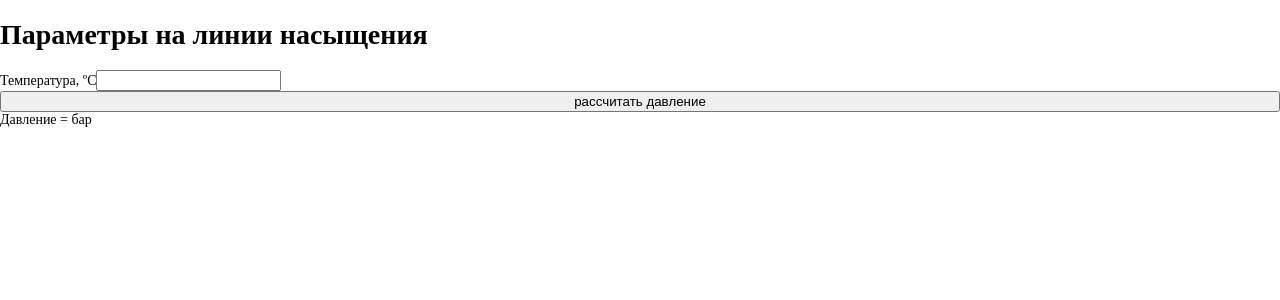
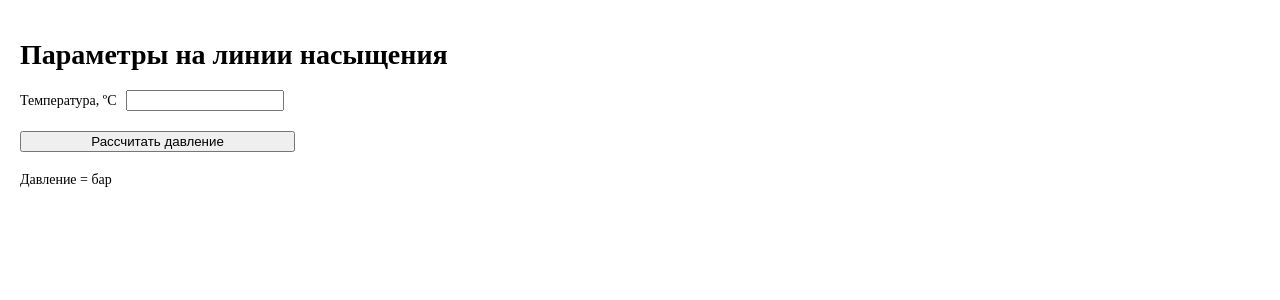
Before and after one commit to aleksey-ilin/ENEKcalc, a React app: page / in a window 1280 px wide. Shown: the top 300 px of the page. Built offline with nearby package versions, Linux system fonts and the light colour scheme.

Commit message:
edit html, css

```diff
--- a/src/components/App.jsx
+++ b/src/components/App.jsx
@@ -13,19 +13,19 @@ const App = () => {
   };
 
   return (
-    <div className={styles.root}>
+    <main className={styles.root}>
       <h1>Параметры на линии насыщения</h1>
       <label htmlFor="temperature">
         Температура, &ordm;С
         <input type="number" id="temperature" onChange={e => setTemperature(e.target.value)} />
       </label>
-      <button type="button" onClick={getPressure}>рассчитать давление</button>
+      <button type="button" onClick={getPressure}>Рассчитать давление</button>
       <p>
         {'Давление = '}
         {pressure}
         {' бар'}
       </p>
-    </div>
+    </main>
   );
 };
 
--- a/src/components/App.scss
+++ b/src/components/App.scss
@@ -1,4 +1,19 @@
 .root {
   display: flex;
   flex-direction: column;
+  padding: 20px;
+
+  label {
+    margin-bottom: 20px;
+
+    input {
+      width: 150px;
+      margin-left: 10px;
+    }
+  }
+
+  button {
+    width: 275px;
+    margin-bottom: 20px;
+  }
 }
```
